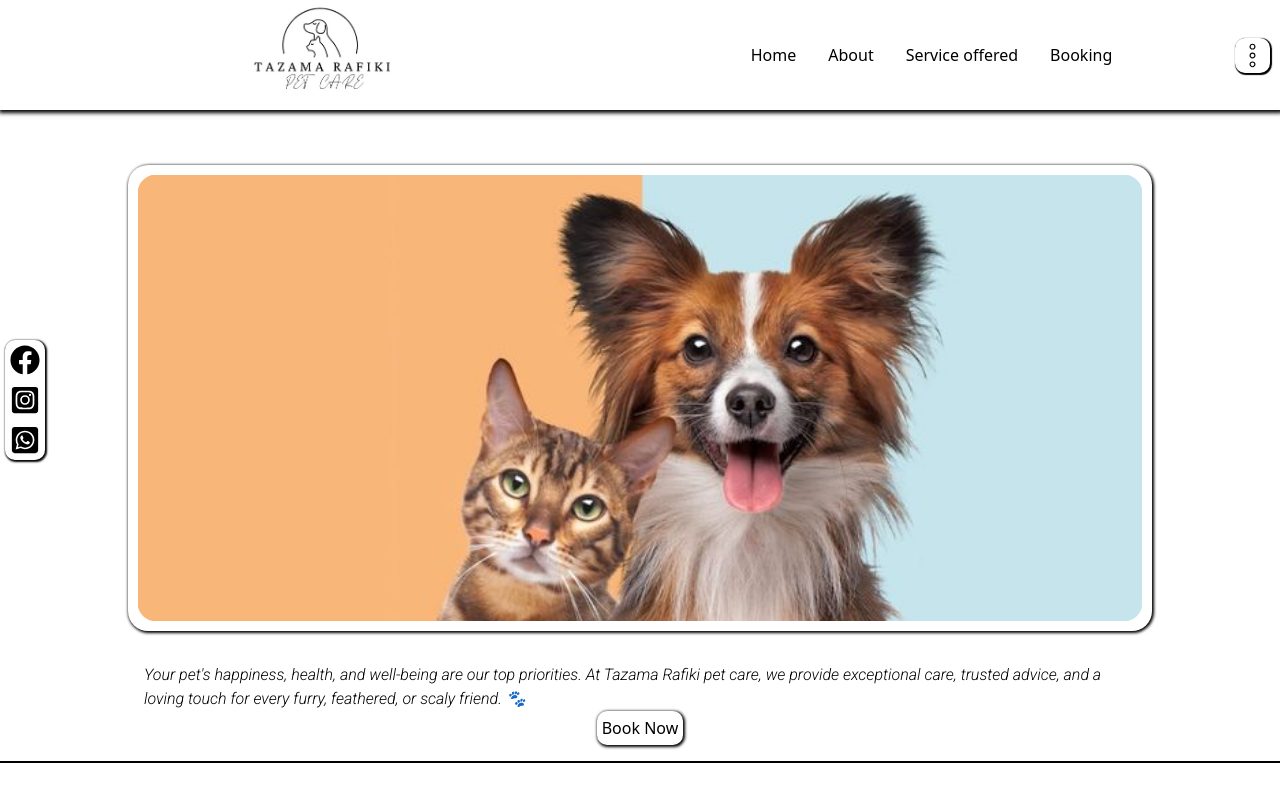
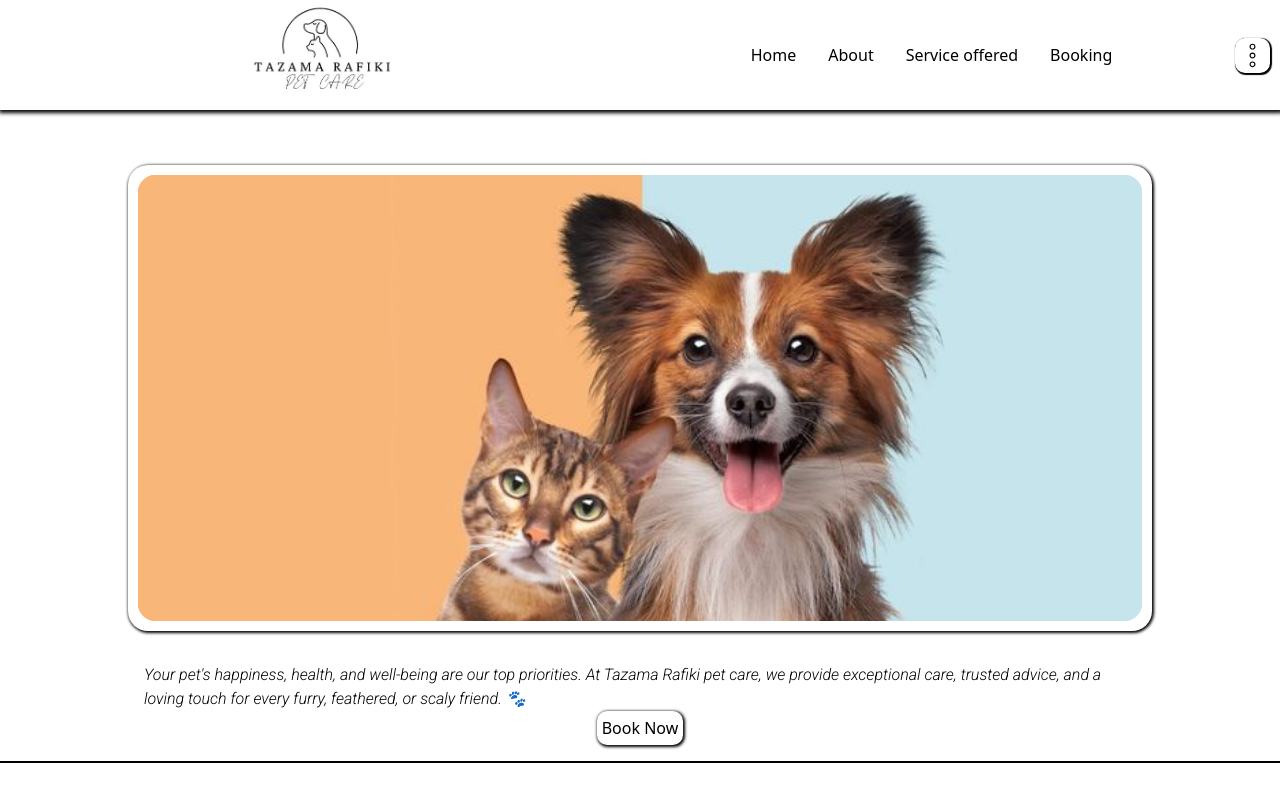
Before and after one commit to Vinderruck/petcare, a React (Vite) app in the folder pet/: page / in a window 1280 px wide. Built offline with nearby package versions, Linux system fonts and the light colour scheme.

Commit message:
social link change

```diff
--- a/pet/src/Components/HOC/Wrapper.jsx
+++ b/pet/src/Components/HOC/Wrapper.jsx
@@ -10,10 +10,10 @@ const Wrapper = (Component,IdName) => function HOC () {
 
 <Component />
 <div className="Sociamediawrapp">
-  < FaFacebook  className="wrappIcons" />
+  < FaFacebook  className="bg-lime-500 wrappIcons" />
 
-< FaInstagramSquare className="wrappIcons" />
-<FaWhatsappSquare className="wrappIcons"  /></div>
+< FaInstagramSquare className="bg-lime-500 wrappIcons" />
+<FaWhatsappSquare className="bg-lime-500 wrappIcons" /></div>
   </motion.div>
   )
 }
--- a/pet/src/index.css
+++ b/pet/src/index.css
@@ -54,8 +54,7 @@ border-Radius:20px;
   left: 0; /* Align to the left */
   transform: translate(0, -50%); /* Correct centering */
   z-index: 10; /* Ensure it stays above other elements */
-  background:white;
-  box-shadow:1px 1px 2px 1px black;
+  box-shadow:1px 1px 2px 1px white;
 justify-content:space-between;
 diaplsy:flex;
 flex-direction:column;
@@ -68,6 +67,8 @@ flex-direction:column;
   width:100%;
   height:100%;
   padding:5px;
+  color:white;
+
 }
 .roboto-thin {
   font-family: "Roboto", sans-serif;
```
